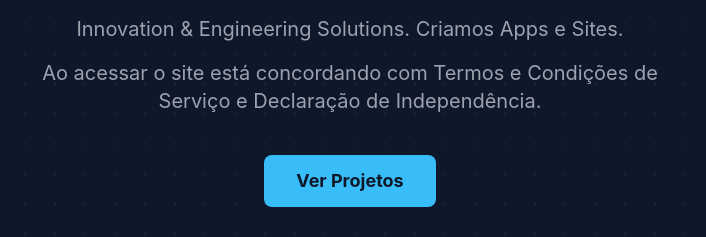
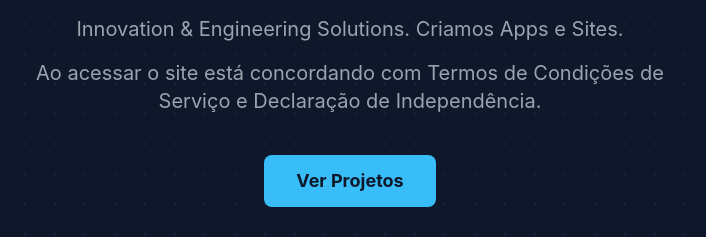
Before and after one commit to geilsonlabsprojects/Geilson-Labs-Projects, a plain HTML site: page index.html in a window 1280 px wide. Shown: the part 261-498 px from the top of the page, 290-996 px from the left. Drawn offline with nearby package versions, Linux system fonts and the light colour scheme.

Commit message:
Update index.html

```diff
--- a/index.html
+++ b/index.html
@@ -112,7 +112,7 @@
                 Innovation & Engineering Solutions. Criamos Apps e Sites.
             </p>
              <p class="mt-4 max-w-2xl mx-auto text-xl text-gray-400">
-                Ao acessar o site está concordando com Termos e Condições de Serviço e Declaração de Independência.
+                Ao acessar o site está concordando com Termos de Condições de Serviço e Declaração de Independência.
             </p>
 
             <div class="mt-10 flex justify-center gap-4">
```
